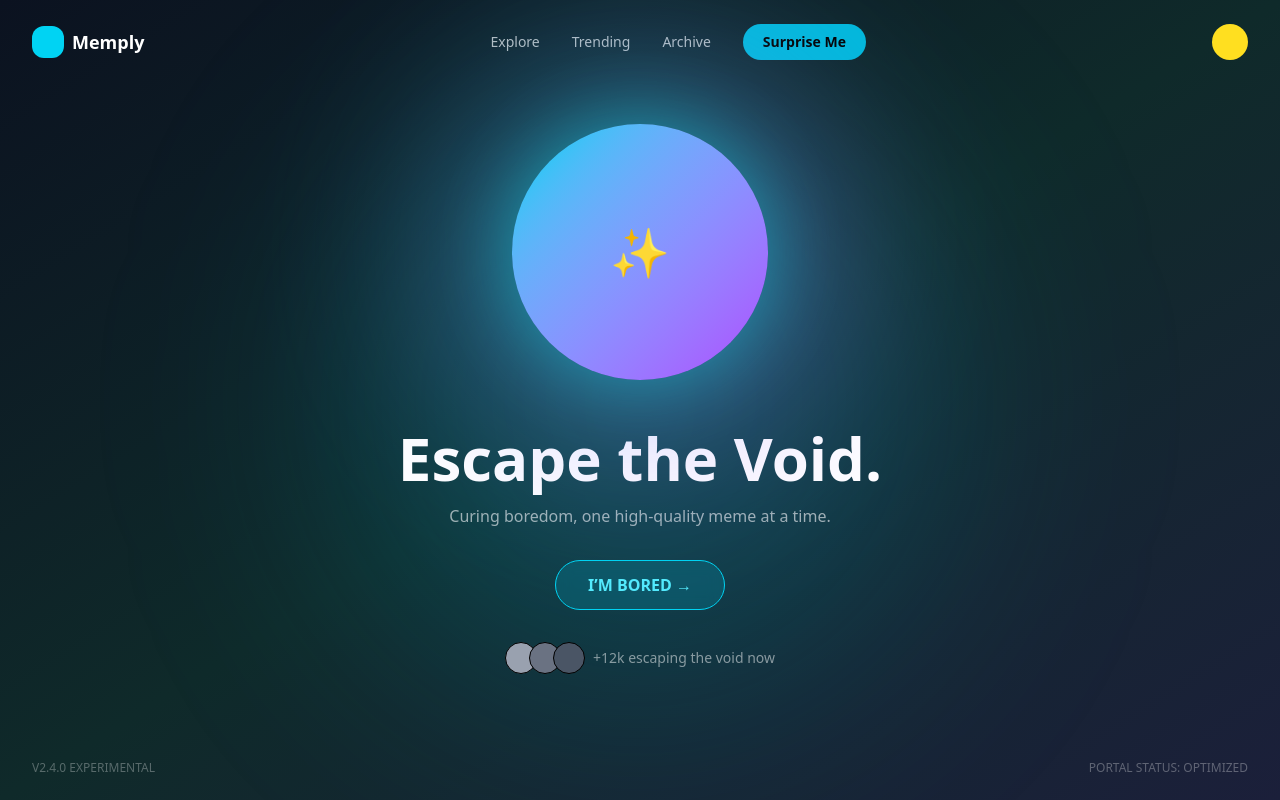
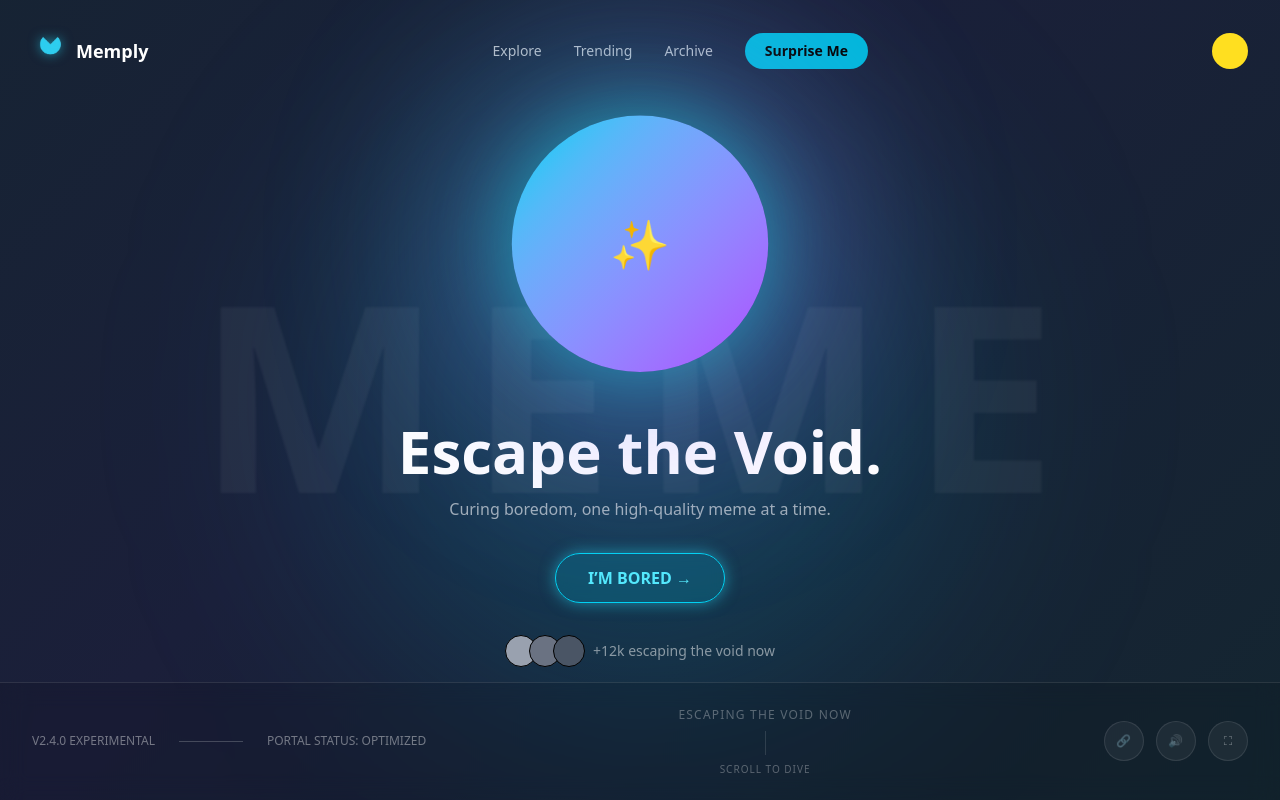
Before and after one commit to RajsiSinha/Memply, a Next.js app: page /escape in a window 1280 px wide. Built offline with nearby package versions, Linux system fonts and the light colour scheme.

Commit message:
upgraded escape page

```diff
--- a/app/components/Navbar.tsx
+++ b/app/components/Navbar.tsx
@@ -2,59 +2,116 @@
 
 import Link from "next/link";
 import Image from "next/image";
+import { usePathname } from "next/navigation";
+import { useState } from "react";
 
 export default function Navbar() {
+  const pathname = usePathname();
+  const [open, setOpen] = useState(false);
+
+  const nav = [
+    { name: "Home", href: "/" },
+    { name: "Escape", href: "/escape", special: true },
+    { name: "Studio", href: "/studio" },
+    { name: "Quiz", href: "/quiz" },
+    { name: "Shout-outs", href: "/shoutouts" },
+  ];
+
   return (
     <header className="sticky top-0 z-50 bg-white/60 backdrop-blur-md border-b border-black/5">
       <nav className="max-w-7xl mx-auto h-16 px-6 flex items-center justify-between">
 
         {/* Logo */}
         <Link href="/" className="flex items-center gap-2">
-          <Image
-            src="/logo.png"
-            alt="Memply logo"
-            width={36}
-            height={36}
-            priority
-          />
+          <Image src="/logo.png" alt="Memply logo" width={36} height={36} />
           <span className="text-lg font-bold tracking-tight text-gray-900">
             Memply
           </span>
         </Link>
 
-        {/* Nav links */}
-        <div className="hidden md:flex items-center gap-8 text-sm font-medium text-gray-600">
+        {/* Desktop Nav */}
+        <div className="hidden md:flex items-center gap-8 text-sm font-medium">
 
-          <Link href="/" className="hover:text-gray-900 transition">
-            Home
+          {nav.map((item) => {
+            const active = pathname === item.href;
+
+            return (
+              <Link
+                key={item.name}
+                href={item.href}
+                className={`relative transition ${
+                  active
+                    ? "text-sky-600"
+                    : "text-gray-600 hover:text-gray-900"
+                } ${item.special ? "font-semibold" : ""}`}
+              >
+                {item.special ? "" : ""}
+                {item.name}
+
+                {/* Active underline */}
+                <span
+                  className={`absolute left-0 -bottom-1 h-0.5 bg-sky-500 transition-all duration-300 ${
+                    active ? "w-full" : "w-0"
+                  }`}
+                />
+              </Link>
+            );
+          })}
+
+        </div>
+
+        {/* Right Section */}
+        <div className="flex items-center gap-3">
+
+          {/* CTA */}
+          <Link href="/studio" className="hidden md:block">
+            <button className="px-5 py-2.5 rounded-full bg-sky-500 text-white text-sm font-semibold hover:bg-sky-600 transition shadow-md shadow-sky-500/30">
+              Get Started
+            </button>
           </Link>
 
-          <Link href="/escape" className="hover:text-gray-900 transition">
-            Escape
-          </Link>
+          {/* Mobile Menu Button */}
+          <button
+            onClick={() => setOpen(!open)}
+            className="md:hidden p-2 rounded-lg hover:bg-gray-100"
+          >
+            ☰
+          </button>
 
-          <Link href="/studio" className="hover:text-gray-900 transition">
-            Studio
-          </Link>
+        </div>
 
-          <Link href="/quiz" className="hover:text-gray-900 transition">
-            Quiz
-          </Link>
+      </nav>
 
-          <Link href="/shoutouts" className="hover:text-gray-900 transition">
-            Shout-outs
+      {/* Mobile Menu */}
+      {open && (
+        <div className="md:hidden border-t bg-white/90 backdrop-blur px-6 py-4 space-y-3">
+
+          {nav.map((item) => {
+            const active = pathname === item.href;
+
+            return (
+              <Link
+                key={item.name}
+                href={item.href}
+                onClick={() => setOpen(false)}
+                className={`block text-sm ${
+                  active ? "text-sky-600 font-semibold" : "text-gray-700"
+                }`}
+              >
+                {item.special ? "✨ " : ""}
+                {item.name}
+              </Link>
+            );
+          })}
+
+          <Link href="/studio" onClick={() => setOpen(false)}>
+            <button className="w-full mt-2 px-5 py-2.5 rounded-full bg-sky-500 text-white text-sm font-semibold">
+              Get Started
+            </button>
           </Link>
 
         </div>
-
-        {/* CTA */}
-        <Link href="/studio">
-          <button className="px-5 py-2.5 rounded-full bg-sky-500 text-white text-sm font-semibold hover:bg-sky-600 transition shadow-md shadow-sky-500/30">
-            Get Started
-          </button>
-        </Link>
-
-      </nav>
+      )}
     </header>
   );
 }
--- a/app/escape/page.tsx
+++ b/app/escape/page.tsx
@@ -1,10 +1,11 @@
 "use client";
 
 import Link from "next/link";
+import Image from "next/image";
 
 export default function EscapePage() {
   return (
-    <div className="min-h-screen relative overflow-hidden bg-gradient-to-br from-[#0b1220] via-[#0f2a2a] to-[#1b1f3a] text-white">
+    <div className="min-h-screen flex flex-col escape-bg text-white relative overflow-hidden">
 
       {/* Background Glow */}
       <div className="absolute inset-0 flex items-center justify-center pointer-events-none">
@@ -12,12 +13,18 @@ export default function EscapePage() {
       </div>
 
       {/* NAVBAR */}
-      <header className="relative z-10 flex items-center justify-between px-8 py-6 max-w-7xl mx-auto">
+      <header className="relative z-10 flex items-center justify-between px-8 py-6 max-w-7xl mx-auto w-full">
 
-        <div className="flex items-center gap-2">
-          <div className="w-8 h-8 bg-cyan-400 rounded-xl" />
+        <Link href="/" className="flex items-center gap-2">
+          <Image
+            src="/logo.png"
+            alt="Memply logo"
+            width={36}
+            height={36}
+            className="drop-shadow-[0_0_6px_rgba(34,211,238,0.6)]"
+          />
           <span className="font-semibold text-lg">Memply</span>
-        </div>
+        </Link>
 
         <nav className="hidden md:flex items-center gap-8 text-sm text-white/70">
           <Link href="/escape" className="hover:text-white transition">
@@ -39,23 +46,31 @@ export default function EscapePage() {
       </header>
 
       {/* HERO */}
-      <section className="relative z-10 flex flex-col items-center justify-center text-center px-6 pt-10">
+      <main className="relative flex-1 flex flex-col items-center justify-center text-center px-6">
+
+        <div className="absolute inset-0 flex items-center justify-center pointer-events-none select-none">
+
+  <span className="
+    text-[180px] md:text-[260px] font-extrabold
+    text-white/5 tracking-widest
+    blur-[1px]
+  ">
+    MEME
+  </span>
+
+</div>
 
         {/* Orb */}
-        <div className="relative mb-12">
+        <div className="relative z-10 mb-12">
 
-          {/* Glow */}
           <div className="absolute inset-0 rounded-full blur-3xl bg-gradient-to-br from-cyan-400 to-purple-500 opacity-40 scale-150" />
 
-          {/* Orb */}
-          <div className="relative w-64 h-64 rounded-full bg-gradient-to-br from-cyan-400 to-purple-500 flex items-center justify-center shadow-[0_0_80px_rgba(0,255,255,0.4)]">
+          <div className="relative w-64 h-64 rounded-full bg-gradient-to-br from-cyan-400 to-purple-500 flex items-center justify-center shadow-[0_0_80px_rgba(0,255,255,0.4)] animate-float-orb">
+            <div className="text-5xl">✨</div>
+          </div>
 
-            <div className="text-5xl">✨</div>
-
-          </div>
         </div>
 
-        {/* Heading */}
         <h1 className="text-5xl md:text-6xl font-bold mb-4">
           Escape the Void.
         </h1>
@@ -64,12 +79,10 @@ export default function EscapePage() {
           Curing boredom, one high-quality meme at a time.
         </p>
 
-        {/* CTA */}
-        <button className="px-8 py-3 rounded-full bg-cyan-500/20 border border-cyan-400 text-cyan-300 font-semibold backdrop-blur hover:bg-cyan-500/30 transition">
+        <button className="px-8 py-3 rounded-full bg-cyan-500/20 border border-cyan-400 text-cyan-300 font-semibold backdrop-blur hover:bg-cyan-500/30 transition animate-glow">
           I’M BORED →
         </button>
 
-        {/* Users */}
         <div className="flex items-center gap-2 mt-8 text-sm text-white/50">
           <div className="flex -space-x-2">
             <div className="w-8 h-8 rounded-full bg-gray-400 border border-black" />
@@ -79,16 +92,45 @@ export default function EscapePage() {
           <span>+12k escaping the void now</span>
         </div>
 
-      </section>
+      </main>
 
-      {/* FOOTER INFO */}
-      <div className="absolute bottom-6 left-0 right-0 flex justify-between px-8 text-xs text-white/30">
+      {/* FOOTER HUD */}
+      <footer className="backdrop-blur-md bg-black/10 border-t border-white/10">
 
-        <div>V2.4.0 EXPERIMENTAL</div>
+        <div className="max-w-7xl mx-auto px-8 py-6 flex items-center justify-between text-xs text-white/40">
 
-        <div>PORTAL STATUS: OPTIMIZED</div>
+          {/* LEFT */}
+          <div className="flex items-center gap-6">
+            <span>V2.4.0 EXPERIMENTAL</span>
+            <span className="w-16 h-px bg-white/20" />
+            <span>PORTAL STATUS: OPTIMIZED</span>
+          </div>
 
-      </div>
+          {/* CENTER */}
+          <div className="hidden md:flex flex-col items-center gap-2 text-white/30">
+            <span className="tracking-widest">ESCAPING THE VOID NOW</span>
+            <div className="w-px h-6 bg-white/20 scroll-indicator" />
+            <span className="tracking-widest text-[10px]">
+              SCROLL TO DIVE
+            </span>
+          </div>
+
+          {/* RIGHT */}
+          <div className="flex items-center gap-3">
+            <button className="w-10 h-10 rounded-full bg-white/5 border border-white/10 hover:bg-white/10 transition">
+              🔗
+            </button>
+            <button className="w-10 h-10 rounded-full bg-white/5 border border-white/10 hover:bg-white/10 transition">
+              🔊
+            </button>
+            <button className="w-10 h-10 rounded-full bg-white/5 border border-white/10 hover:bg-white/10 transition">
+              ⛶
+            </button>
+          </div>
+
+        </div>
+
+      </footer>
 
     </div>
   );
--- a/app/globals.css
+++ b/app/globals.css
@@ -57,3 +57,56 @@
   font-size: 22px;
   animation: confetti 0.6s ease-out forwards;
 }
+
+@keyframes floatOrb {
+  0%, 100% {
+    transform: translateY(0px) scale(1);
+  }
+  50% {
+    transform: translateY(-20px) scale(1.03);
+  }
+}
+
+.animate-float-orb {
+  animation: floatOrb 6s ease-in-out infinite;
+}
+
+@keyframes gradientMove {
+  0% { background-position: 0% 50%; }
+  50% { background-position: 100% 50%; }
+  100% { background-position: 0% 50%; }
+}
+
+.escape-bg {
+  background: linear-gradient(
+    135deg,
+    #0b1220,
+    #0f2a2a,
+    #1b1f3a,
+    #0f2a2a
+  );
+  background-size: 300% 300%;
+  animation: gradientMove 12s ease infinite;
+}
+
+@keyframes glowPulse {
+  0%, 100% {
+    box-shadow: 0 0 10px rgba(34,211,238,0.4);
+  }
+  50% {
+    box-shadow: 0 0 25px rgba(34,211,238,0.9);
+  }
+}
+
+.animate-glow {
+  animation: glowPulse 2.5s ease-in-out infinite;
+}
+
+@keyframes scrollBounce {
+  0%, 100% { transform: translateY(0); opacity: 0.6; }
+  50% { transform: translateY(8px); opacity: 1; }
+}
+
+.scroll-indicator {
+  animation: scrollBounce 1.6s ease-in-out infinite;
+}
```
